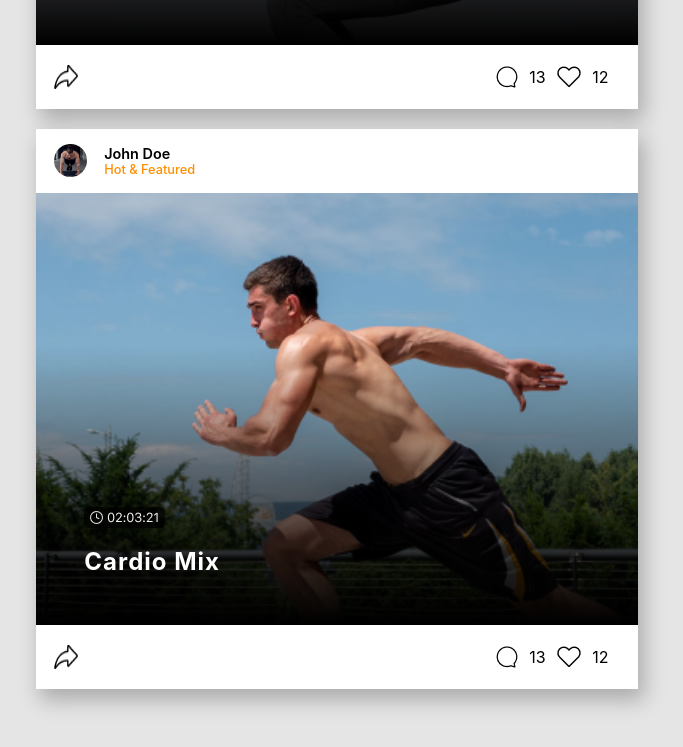
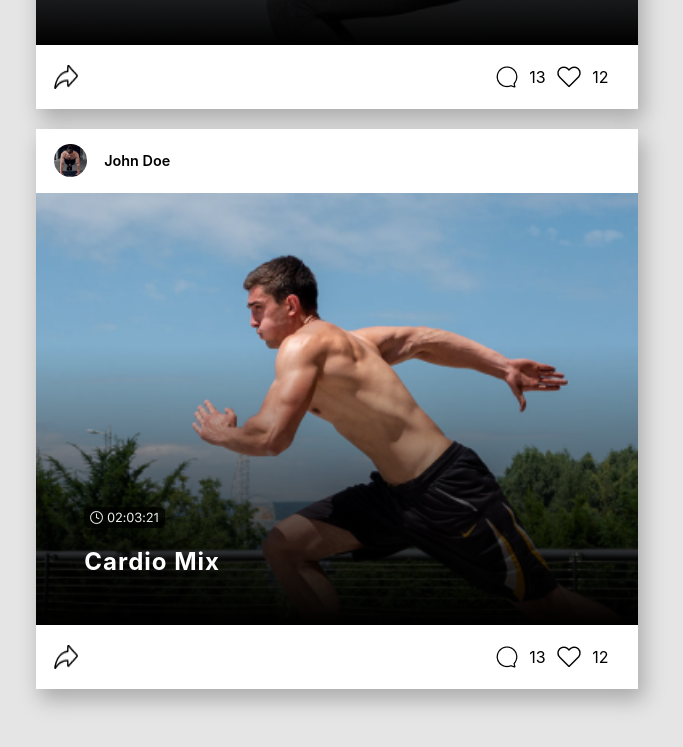
Before and after one commit to TetaTeuta/madbarz, a website: page index.html in a window 1280 px wide. Shown: the part 1113-1860 px from the top of the page, without its empty margins (303-986 px from the left). Drawn offline with nearby package versions, Linux system fonts and the light colour scheme; no server answers.

Commit message:
Added README

```diff
--- a/index.html
+++ b/index.html
@@ -90,7 +90,6 @@
           <img class="card__avatar" src="assets/avatar3.png" />
           <div class="card__username">
             John Doe
-            <div class="card__featured">Hot & Featured</div>
           </div>
         </div>
 
--- a/scss/_base.scss
+++ b/scss/_base.scss
@@ -27,7 +27,7 @@ body {
   height: 90%;
 }
 
-@media only screen and (min-width: 1000px) {
+@media only screen and (min-width: 1200px) {
   .feed__container {
     padding: 5%;
     max-width: 60vw;
```
Also changed, not shown: README.md (added), README.txt (added), css/index.css, 1 other file.
